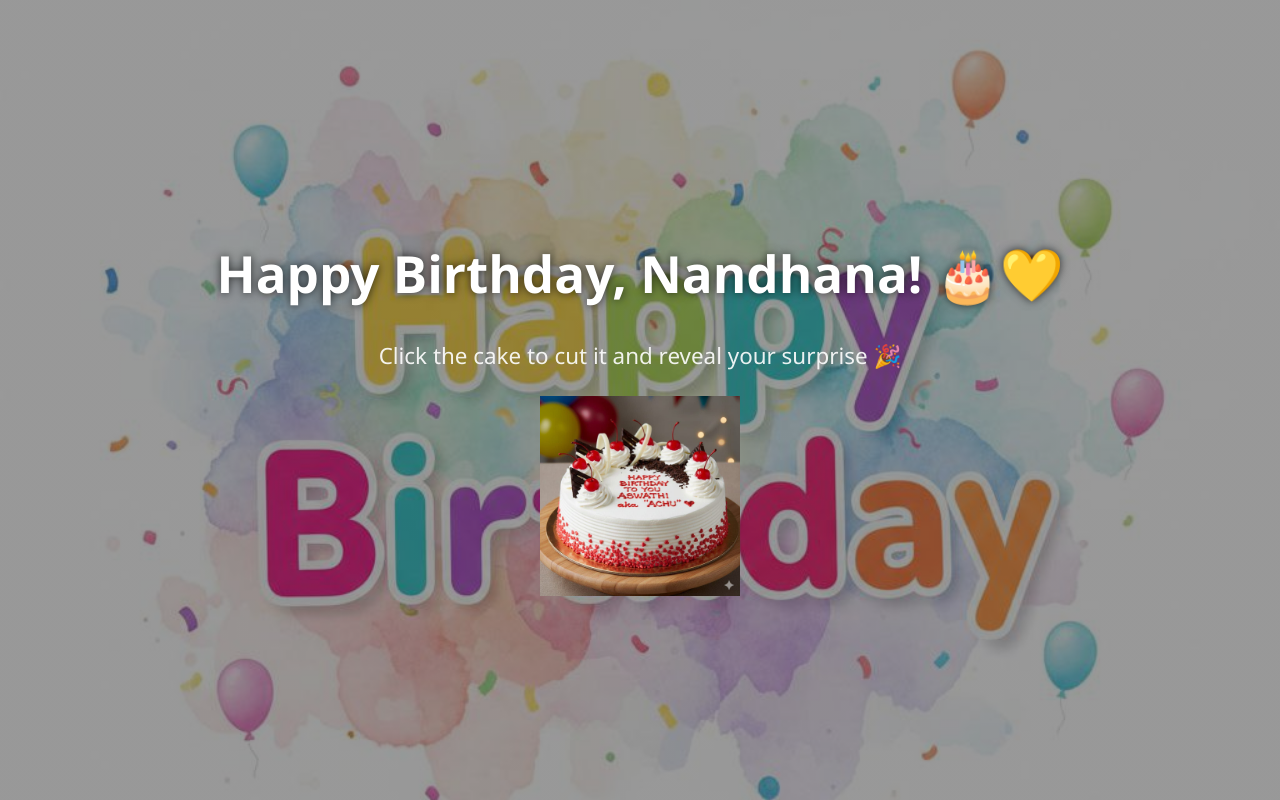
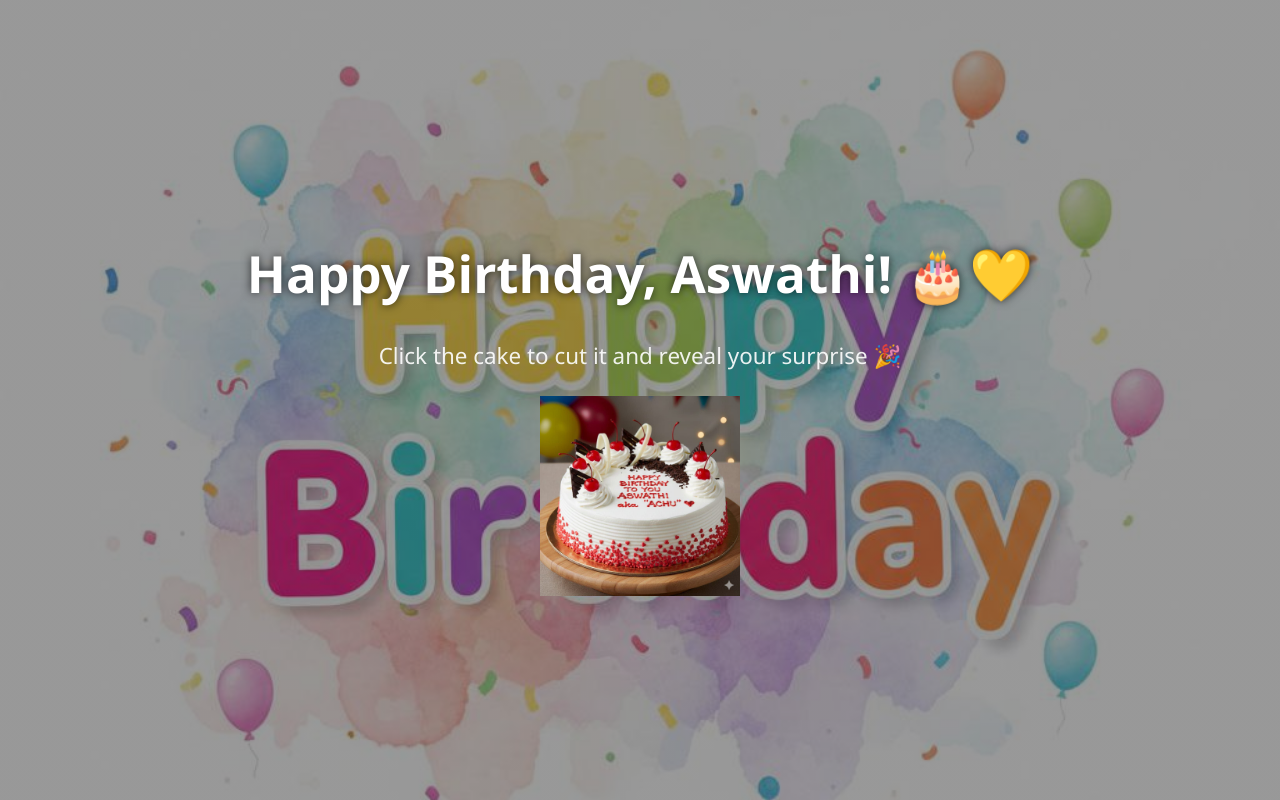
Before and after one commit to Sajeer29/sid, a plain HTML site: page index.html in a window 1280 px wide. Drawn offline with Linux system fonts and the light colour scheme.

Commit message:
Fix HTML encoding issues in index.html

```diff
--- a/index.html
+++ b/index.html
@@ -52,7 +52,7 @@
     </style>
 </head>
 <body>
-    <h1>Happy Birthday, Nandhana! 🎂💛</h1>
+    <h1>Happy Birthday, Aswathi! 🎂💛</h1>
     <p>Click the cake to cut it and reveal your surprise 🎉</p>
 
     <img id="cake" src="cake.jpg" alt="Birthday Cake" />
@@ -73,4 +73,5 @@
         });
     </script>
 </body>
+
 </html>
```
